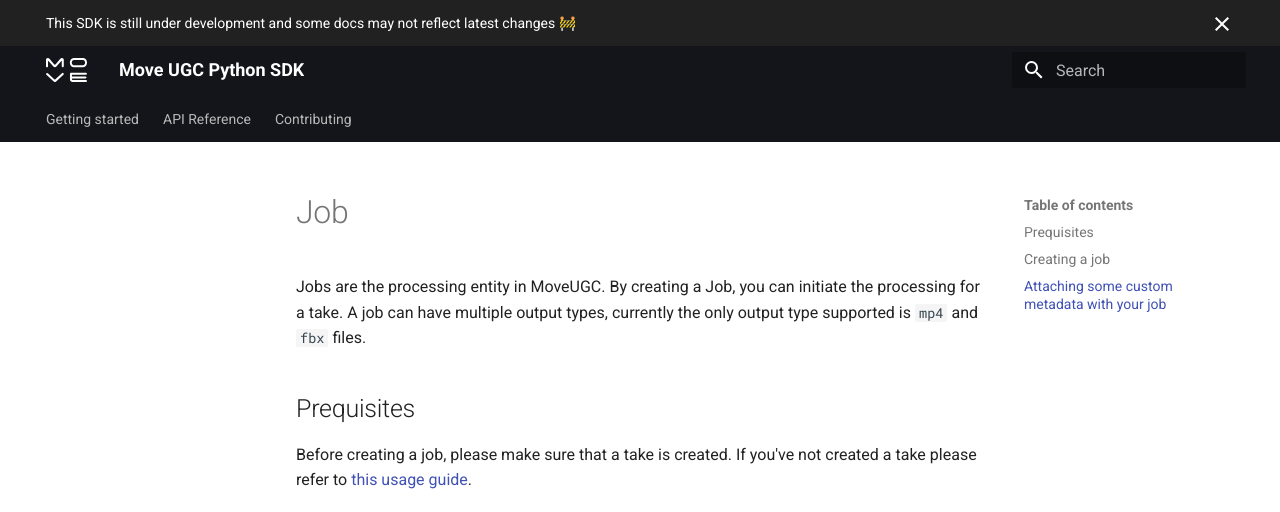
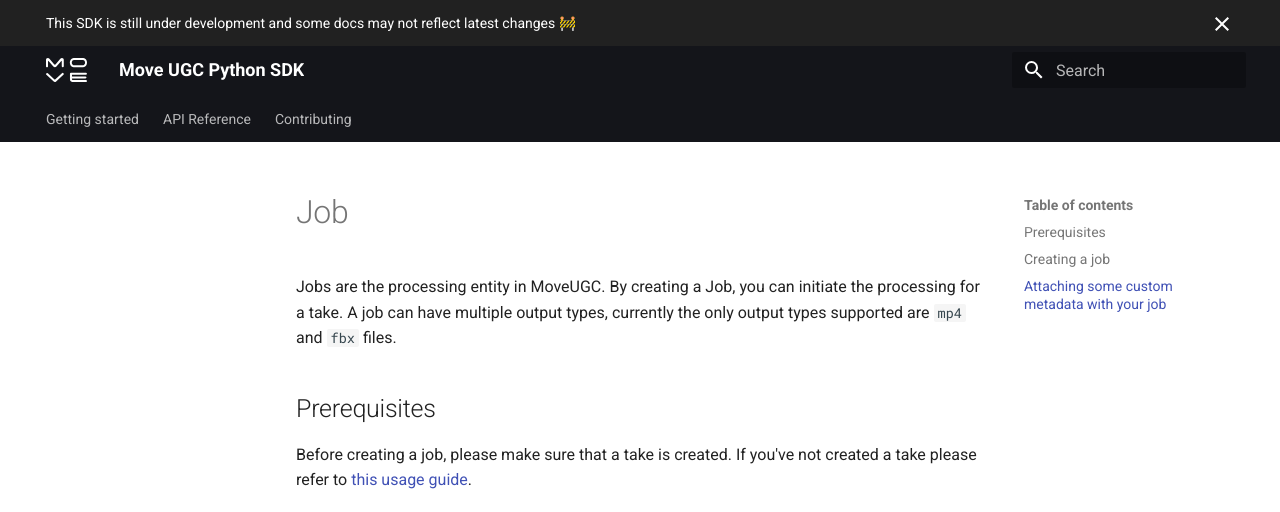
Before and after one commit to move-ai/move-ugc-python, an MkDocs documentation site: the page built from docs/getting-started/usage/job.md, in a window 1280 px wide and 973 px high. Shown: the top 512 px of the window. Built offline with MkDocs 1.6.1 and Material for MkDocs 9.7.7, drawn with Linux system fonts in a browser that asks for light colours; the version menu is left out.

```diff
--- a/docs/getting-started/usage/job.md
+++ b/docs/getting-started/usage/job.md
@@ -1,7 +1,7 @@
 Jobs are the processing entity in MoveUGC. By creating a Job, you can initiate the processing for a take.
-A job can have multiple output types, currently the only output type supported is `mp4` and `fbx` files.
+A job can have multiple output types, currently the only output types supported are `mp4` and `fbx` files.
 
-## Prequisites
+## Prerequisites
 
 Before creating a job, please make sure that a take is created. If you've not created a take please refer to [this usage guide](/move-ugc-python/latest/getting-started/usage/take/).
 
```
Also changed, not shown: docs/getting-started/usage/take.md (+2 -2 lines), 1 other file.
